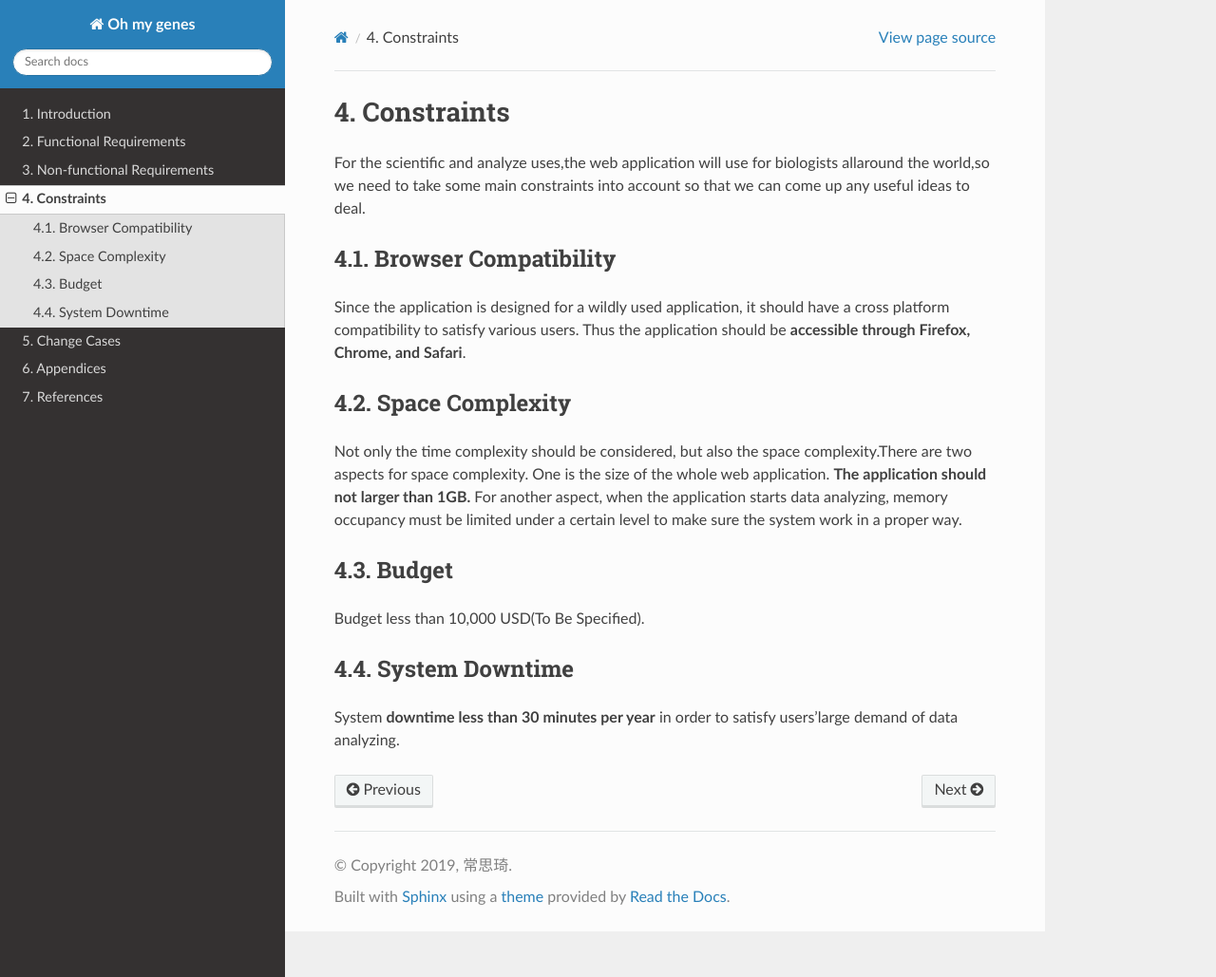
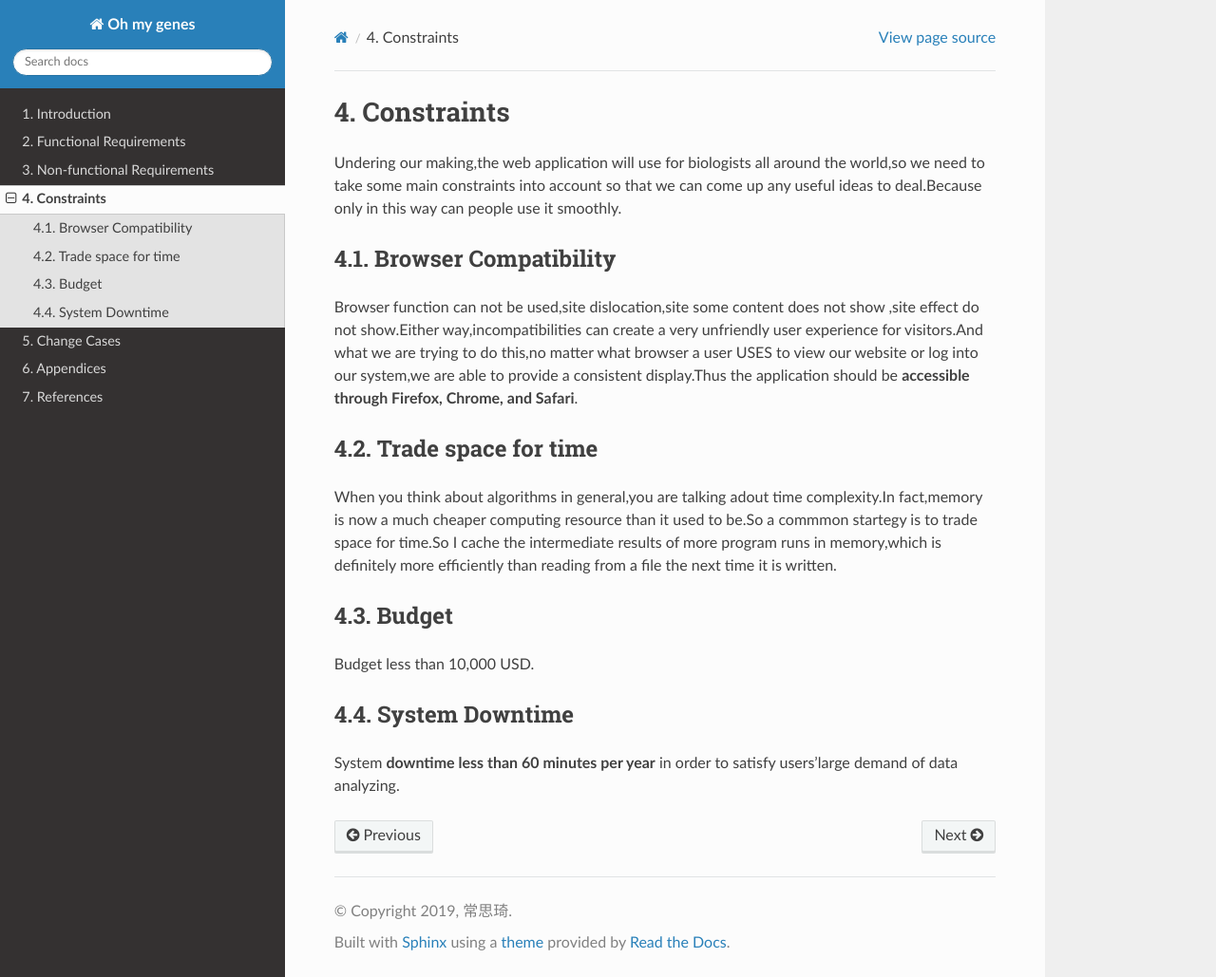
Before and after one commit to Ellavn/Genes, a Sphinx documentation site: the page built from source/Constraints.rst, in a window 1280 px wide and 1029 px high. Shown: the whole window at 95% size. Built offline with Sphinx 7.4.7 and the Read the Docs theme 2.0.0, drawn with Linux system fonts in a browser that asks for light colours.

Commit message:
Update Constraints.rst

```diff
--- a/source/Constraints.rst
+++ b/source/Constraints.rst
@@ -1,25 +1,23 @@
 Constraints
 ===========
-For the scientific and analyze uses,the web application will use for biologists allaround the world,so we need to take some main constraints into account so that we can come up any useful ideas to deal.
+Undering our making,the web application will use for biologists all around the world,so we need to take some main constraints into account so that we can come up any useful ideas to deal.Because only in this way can people use it smoothly.
 
 
 Browser Compatibility
 ---------------------
-Since the application is designed for a wildly used application,
-it should have a cross platform compatibility to satisfy various users.
-Thus the application should be **accessible through Firefox, Chrome, and Safari**.
+Browser function can not be used,site dislocation,site some content does not show ,site effect do not show.Either way,incompatibilities can create a very unfriendly user experience for visitors.And what we are trying to do this,no matter what browser a user USES to view our website or log into our system,we are able to provide a consistent display.Thus the application should be **accessible through Firefox, Chrome, and Safari**.
 
 
-Space Complexity
-----------------
-Not only the time complexity should be considered, but also the space complexity.There are two aspects for space complexity. One is the size of the whole web application. **The application should not larger than 1GB.** For another aspect, when the application starts data analyzing, memory occupancy must be limited under a certain level to make sure the system work in a proper way.
+Trade space for time
+--------------------
+When you think about algorithms in general,you are talking adout time complexity.In fact,memory is now a much cheaper computing resource than it used to be.So a commmon startegy is to trade space for time.So I cache the intermediate results of more program runs in memory,which is definitely more efficiently than reading from a file the next time it is written.
 
 
 Budget
 ------
-Budget less than 10,000 USD(To Be Specified).
+Budget less than 10,000 USD.
 
 
 System Downtime
 ---------------
-System **downtime less than 30 minutes per year** in order to satisfy users'large demand of data analyzing.
+System **downtime less than 60 minutes per year** in order to satisfy users'large demand of data analyzing.
```
